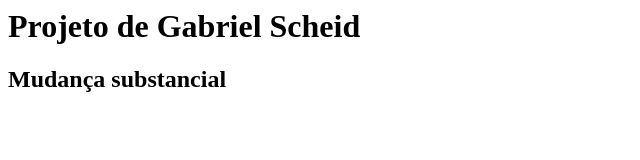
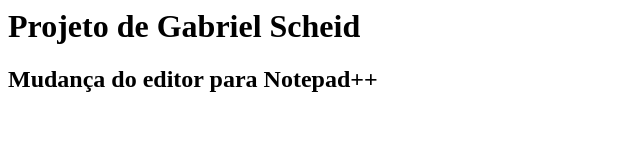
Before and after one commit to scheid-01/curso-git, a plain HTML site: page index.html in a window 1280 px wide. Shown: the whole page, without its empty margins (0-640 px from the left). Drawn offline with Linux system fonts and the light colour scheme.

Commit message:
Testes do editor concluídos

```diff
--- a/index.html
+++ b/index.html
@@ -3,6 +3,6 @@
     </head>
     <body>
 		<h1>Projeto de Gabriel Scheid<h1>
-		<h2>Mudança substancial<h2>
+		<h2>Mudança do editor para Notepad++<h2>
     </body>
 </html>
```
